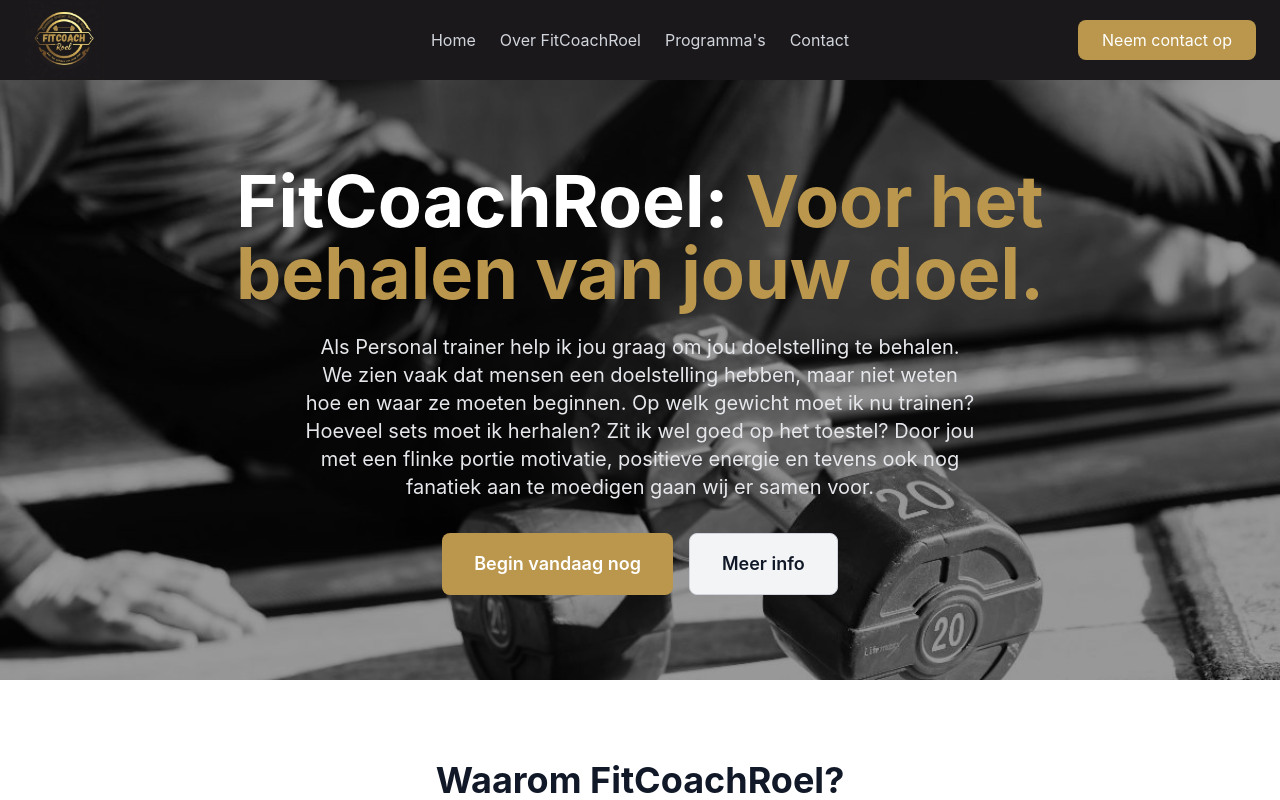
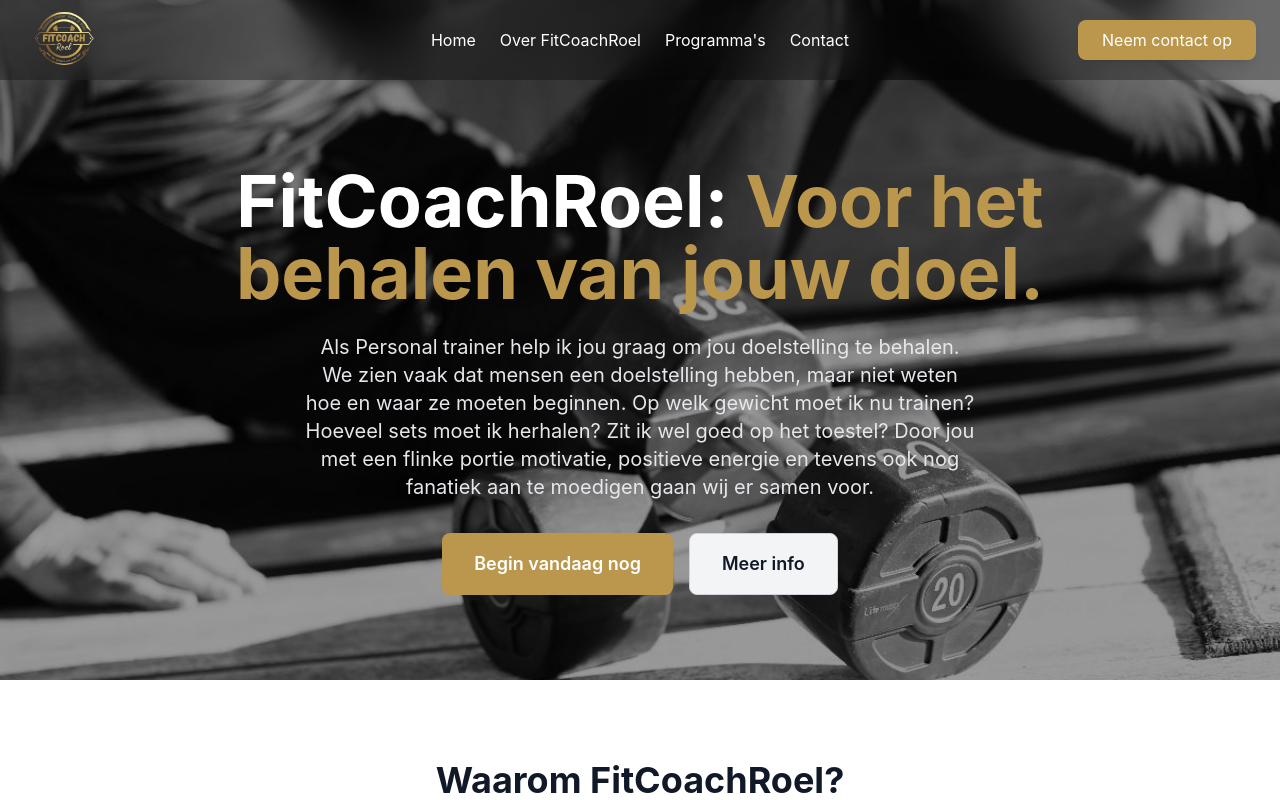
Before and after one commit to Idotalot/fitcoachroel, a React (Create React App) app: page / in a window 1280 px wide. Shown: the top 800 px of the page. Built offline with nearby package versions, Linux system fonts and the light colour scheme.

Commit message:
V1.1 - Refreshed navbar and updated carousel for finger touch

```diff
--- a/src/components/progressCarousel.jsx
+++ b/src/components/progressCarousel.jsx
@@ -1,7 +1,11 @@
-import { useState, useEffect } from "react";
+import { useState, useEffect, useRef } from "react";
 
 const Carousel = ({ images }) => {
   const [currentIndex, setCurrentIndex] = useState(0);
+
+  const touchStartX = useRef(null);
+  const touchEndX = useRef(null);
+
   useEffect(() => {
     const interval = setInterval(() => {
       nextSlide();
@@ -21,8 +25,36 @@
     );
   };
 
+  // --- TOUCH HANDLERS ---
+  const handleTouchStart = (e) => {
+    touchStartX.current = e.touches[0].clientX;
+  };
+
+  const handleTouchMove = (e) => {
+    touchEndX.current = e.touches[0].clientX;
+  };
+
+  const handleTouchEnd = () => {
+    if (!touchStartX.current || !touchEndX.current) return;
+
+    const diff = touchStartX.current - touchEndX.current;
+
+    if (Math.abs(diff) > 50) {
+      if (diff > 0) nextSlide(); // swipe left → next
+      else prevSlide(); // swipe right → previous
+    }
+
+    touchStartX.current = null;
+    touchEndX.current = null;
+  };
+
   return (
-    <div className="relative w-full md:w-96 max-w-xl mx-auto overflow-hidden rounded-lg">
+    <div
+      className="relative w-full md:w-96 max-w-xl mx-auto overflow-hidden rounded-lg"
+      onTouchStart={handleTouchStart}
+      onTouchMove={handleTouchMove}
+      onTouchEnd={handleTouchEnd}
+    >
       {/* Sliding Images */}
       <div
         className="flex transition-transform duration-700 ease-in-out"
--- a/src/pages/home.jsx
+++ b/src/pages/home.jsx
@@ -176,35 +176,46 @@
 
   return (
     <div className="min-h-screen bg-white">
-      {/* Navigation */}
-      <nav className={`bg-[#1a181b] h-20 fixed top-0 left-0 right-0 z-50 transition-transform duration-300 ${isNavVisible ? 'translate-y-0' : '-translate-y-full'}`}>
+      <nav
+  className={`h-20 fixed top-0 left-0 right-0 z-50 transition-all duration-300
+    ${isNavVisible ? 'translate-y-0' : '-translate-y-full'}
+    ${isMobileMenuOpen ? 'bg-[#1a181b]' : 'backdrop-blur-xl bg-black/30'}
+  `}
+>
   <div className="container mx-auto px-6">
     <div className="flex items-center justify-between relative">
       {/* Logo */}
       <div className="md:flex-shrink-0">
-              <img src={images['logo.jpg']} alt="FitCoachRoel" className="h-20" />
+        <img
+          src={images['logo_transparent.jpg']}
+          alt="FitCoachRoel"
+          className="h-20"
+        />
       </div>
-            {/* Desktop Menu - Centered */}
+
+      {/* Desktop Menu */}
       <div className="hidden md:flex absolute left-1/2 transform -translate-x-1/2 space-x-6 items-center">
-              <a href="#home" className="text-gray-300 hover:text-white transition">Home</a>
-              <a href="#about" className="text-gray-300 hover:text-white transition">Over FitCoachRoel</a>
-              <a href="#programs" className="text-gray-300 hover:text-white transition">Programma's</a>
-              <a href="#contact" className="text-gray-300 hover:text-white transition">Contact</a>
+        <a href="#home" className="text-white drop-shadow-lg hover:text-[#b08c3e] transition">Home</a>
+        <a href="#about" className="text-white drop-shadow-lg hover:text-[#b08c3e] transition">Over FitCoachRoel</a>
+        <a href="#programs" className="text-white drop-shadow-lg hover:text-[#b08c3e] transition">Programma's</a>
+        <a href="#contact" className="text-white drop-shadow-lg hover:text-[#b08c3e] transition">Contact</a>
       </div>
+
       {/* Desktop Button */}
       <div className="hidden md:flex items-center">
         <button
           onClick={() => document.getElementById('contact')?.scrollIntoView({ behavior: 'smooth' })}
-                className="bg-[#ba974d] hover:bg-[#99742c] text-white px-6 py-2 rounded-lg transition"
+          className="bg-[#ba974d] hover:bg-[#99742c] text-white px-6 py-2 rounded-lg transition shadow-lg"
         >
           Neem contact op
         </button>
       </div>
+
       {/* Mobile Menu Button */}
       <div className="md:hidden flex items-center">
         <button
           onClick={() => setIsMobileMenuOpen(!isMobileMenuOpen)}
-                className="text-gray-300 hover:text-white transition focus:outline-none"
+          className="text-white drop-shadow-lg hover:text-[#b08c3e] transition focus:outline-none"
           aria-label="Toggle menu"
         >
           {isMobileMenuOpen ? (
@@ -220,50 +231,59 @@
       </div>
     </div>
   </div>
-        {/* Mobile Dropdown Menu */}
-        {isMobileMenuOpen && (
-          <div className="md:hidden absolute top-20 left-0 right-0 bg-[#1a181b] border-t border-gray-700 shadow-lg z-50">
+
+  {/* Mobile Dropdown Menu — Smooth Slide + Fade */}
+  <div
+    className={`
+      md:hidden absolute top-20 left-0 right-0 bg-[#1a181b] shadow-lg z-50
+      overflow-hidden transition-all duration-500 ease-[cubic-bezier(0.22,1,0.36,1)]
+      ${isMobileMenuOpen ? 'max-h-96 opacity-100 translate-y-0' : 'max-h-0 opacity-0 -translate-y-3'}
+    `}
+  >
     <div className="container mx-auto px-6 py-4">
       <div className="flex flex-col space-y-4">
         <a
           href="#home"
           onClick={() => setIsMobileMenuOpen(false)}
-                  className="text-gray-300 hover:text-white transition py-2"
+          className="text-gray-300 hover:text-[#b08c3e] transition py-2"
         >
           Home
         </a>
+
         <a
           href="#about"
           onClick={() => setIsMobileMenuOpen(false)}
-                  className="text-gray-300 hover:text-white transition py-2"
+          className="text-gray-300 hover:text-[#b08c3e] transition py-2"
         >
           Over FitCoachRoel
         </a>
+
         <a
           href="#programs"
           onClick={() => setIsMobileMenuOpen(false)}
-                  className="text-gray-300 hover:text-white transition py-2"
+          className="text-gray-300 hover:text-[#b08c3e] transition py-2"
         >
           Programma's
         </a>
+
         <a
           href="#contact"
           onClick={() => setIsMobileMenuOpen(false)}
-                  className="text-gray-300 hover:text-white transition py-2"
+          className="text-gray-300 hover:text-[#b08c3e] transition py-2"
         >
           Contact
         </a>
       </div>
     </div>
   </div>
-        )}
 </nav>
-      <div className="h-20" />
+
+      {/* <div className="h-20" /> */}
 
       {/* Home Section - Home */}
       <section
         id="home"
-        className="w-full px-6 py-20 scroll-mt-20npm s relative bg-cover bg-center bg-no-repeat min-h-[600px] flex items-center"
+        className="w-full pb-20 pt-40 px-6 scroll-mt-20npm s relative bg-cover bg-center bg-no-repeat min-h-[680px] flex items-center"
         style={{
           backgroundImage: `url(${images['background2.jpg']})`,
         }}
```
Also changed, not shown: src/images/logo_transparent.jpg (added). Lines whose indentation alone changed are shown as unchanged.
